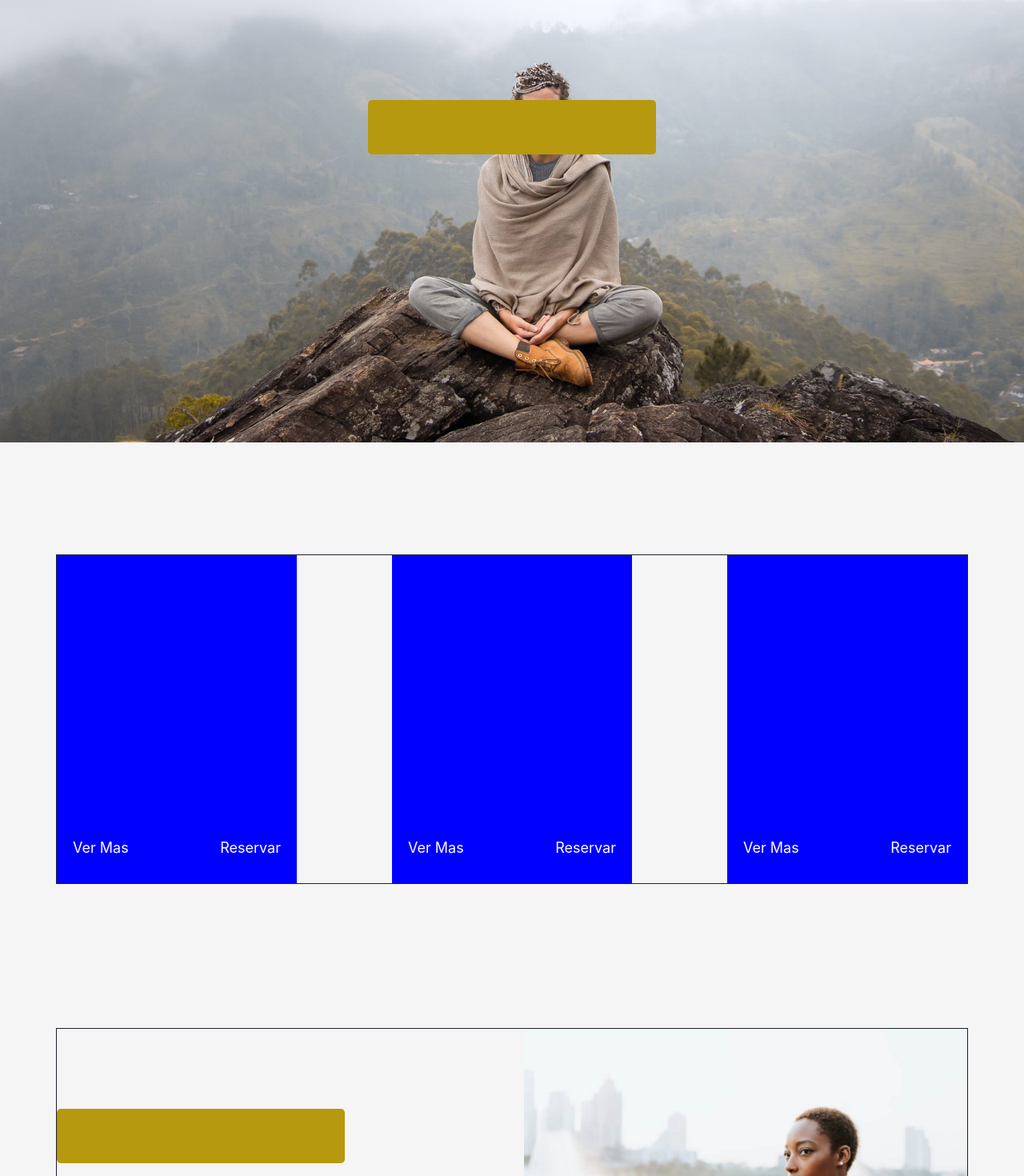
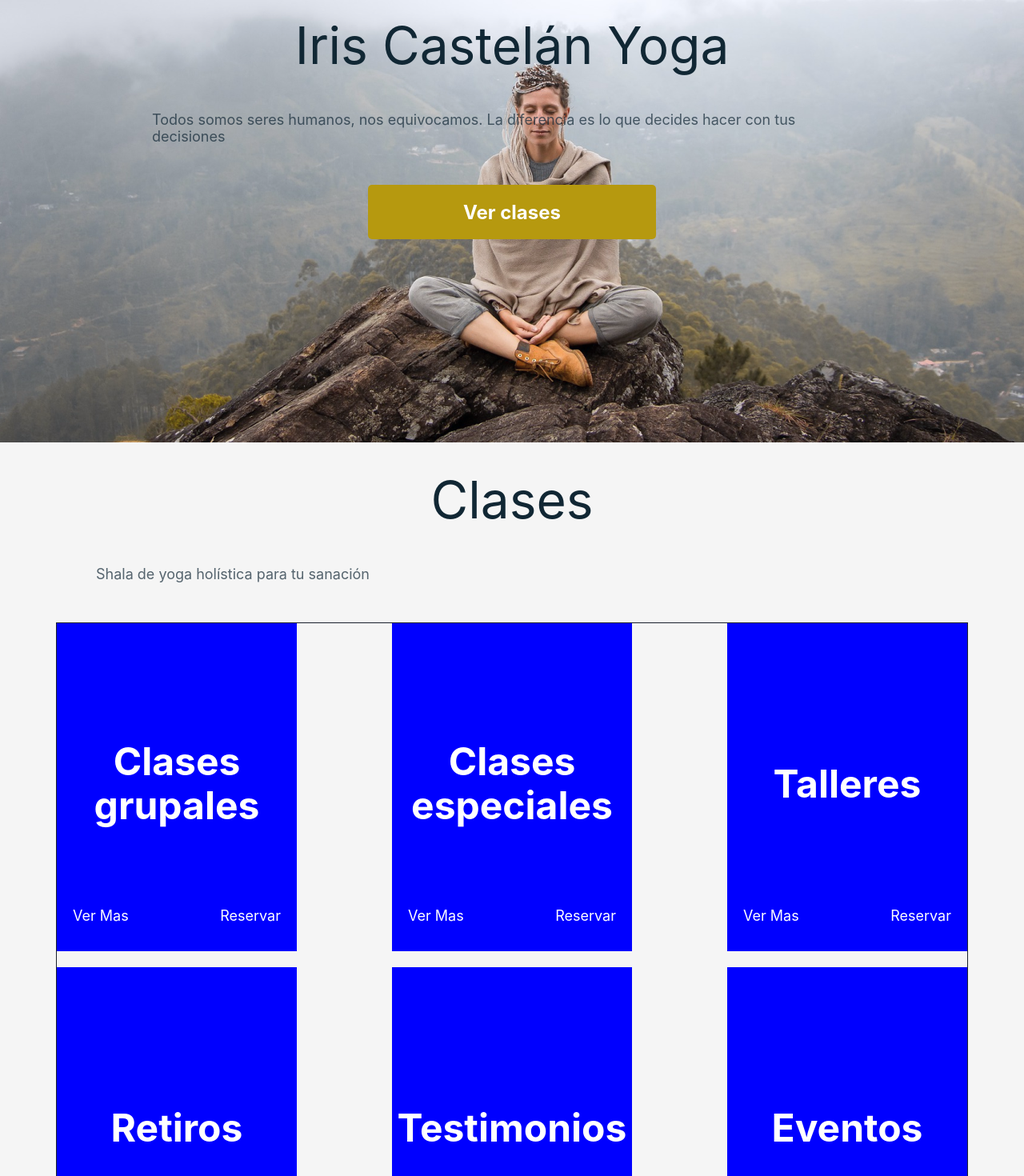
Before and after one commit to antaresdevlight/yoga, a Next.js app: page / in a window 1280 px wide. Shown: the part 220-1690 px from the top of the page at 80% size. Built offline with nearby package versions, Linux system fonts and the light colour scheme.

Commit message:
used props

```diff
--- a/src/components/CourseCard/index.tsx
+++ b/src/components/CourseCard/index.tsx
@@ -8,6 +8,7 @@ function CourseCard(props: any) {
       backgroundColor="blue"
       paddingTop="20px"
       direction="column"
+
     >
       <Flex
         paddingLeft="30px"
@@ -31,6 +32,9 @@ function CourseCard(props: any) {
         lineHeight="55px"
         color="#FFF"
         textAlign="center"
+        justifyContent="center"
+        alignItems="center"
+
       >
         {props.name}
       </Flex>
--- a/src/sections/CoursesSection/index.tsx
+++ b/src/sections/CoursesSection/index.tsx
@@ -8,22 +8,28 @@ function CoursesSection() {
   return (
     <Flex w="100%" justifyContent="center">
       <Flex w="100%" maxW="1140px" direction="column" py="40px">
-        <HeadingText />
-        <SubText />
+        <HeadingText  text1={"Clases"}/>
+        <SubText text1={"Shala de yoga holística para tu sanación"}/>
 
         <Flex
           direction={{ base: "column", lg: "row" }}
           flexWrap="wrap"
           alignItems="center"
           justifyContent="space-between"
-          gap={{ base: "30px", md: "0" }}
+          gap={{ base: "30px", md: "20px" }}
           border="1px"
         >
-          <CourseCard />
+          <CourseCard name={"Clases grupales"} />
 
-          <CourseCard />
+          <CourseCard name={"Clases especiales"}/>
 
-          <CourseCard />
+          <CourseCard name={"Talleres"}/>
+
+          <CourseCard  name={"Retiros"}/>
+
+          <CourseCard  name={"Testimonios"}/>
+
+          <CourseCard  name={"Eventos"}/>
         </Flex>
       </Flex>
     </Flex>
--- a/src/sections/ImageAndCardSection/index.tsx
+++ b/src/sections/ImageAndCardSection/index.tsx
@@ -7,8 +7,8 @@ import SummaryCard from "@/src/components/SummaryCard";
 function ImageAndCardSection() {
   return (
     <Flex w="100%" justifyContent="center">
-      <Flex w="100%" maxW="1140px" direction="column" py="40px">
-        <HeadingText />
+      <Flex w="100%" maxW="1140px" direction="column" py="40px" gap="30px">
+        <HeadingText  text1={"Retiro RE COR DARTE"}/>
 
         <Flex
           w="100%"
@@ -19,7 +19,7 @@ function ImageAndCardSection() {
           border="1px"
         >
           <VerticalImage />
-          <SummaryCard />
+          <SummaryCard text1={"ReCorDarte"} text2={"Retiro"} text3={"22-24 Noviembre"} text4={"Bosques del Zembo Huasca"} />
         </Flex>
       </Flex>
     </Flex>
--- a/src/sections/TeachersSection/index.tsx
+++ b/src/sections/TeachersSection/index.tsx
@@ -8,7 +8,7 @@ function TeachersSection() {
   return (
     <Flex w="100%" justifyContent="center">
       <Flex w="100%" maxW="1140px" direction="column" py="40px">
-        <HeadingText />
+        <HeadingText text1={"Tus Guias"}/>
         <SubText />
 
         <Flex
--- a/src/sections/TopSection/index.tsx
+++ b/src/sections/TopSection/index.tsx
@@ -29,11 +29,15 @@ function TopSection() {
           alignItems="center"
           marginTop={{ base: "50px", md: "80px", lg: "100px" }}
         >
-          <HeadingText />
+          <HeadingText text1={"Iris Castelán Yoga"} />
 
-          <SubText />
+          <SubText
+            text1={
+              "Todos somos seres humanos, nos equivocamos. La diferencia es lo que decides hacer con tus decisiones"
+            }
+          />
 
-          <MainButton />
+          <MainButton text1={"Ver clases"} />
         </Flex>
       </Flex>
     </Flex>
```
